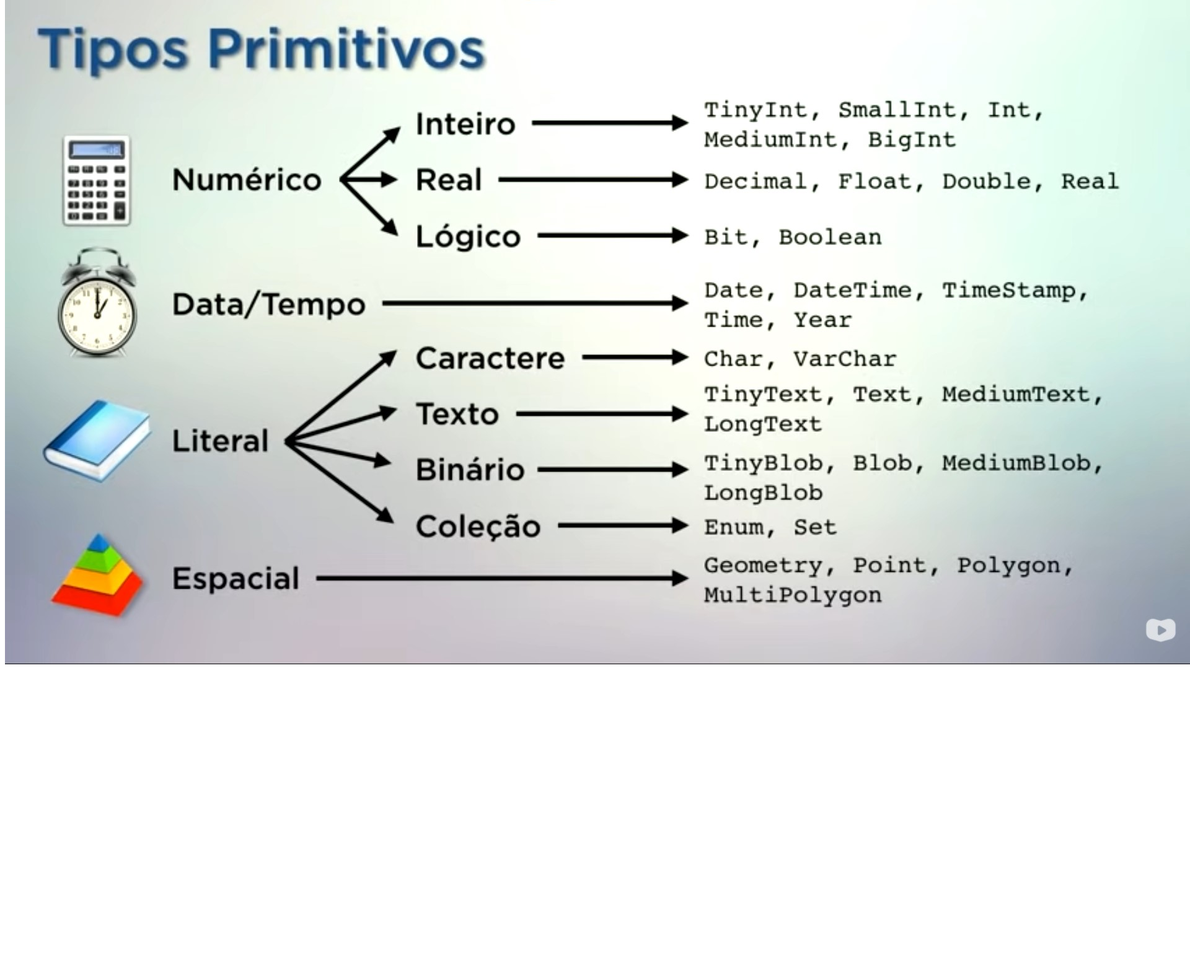
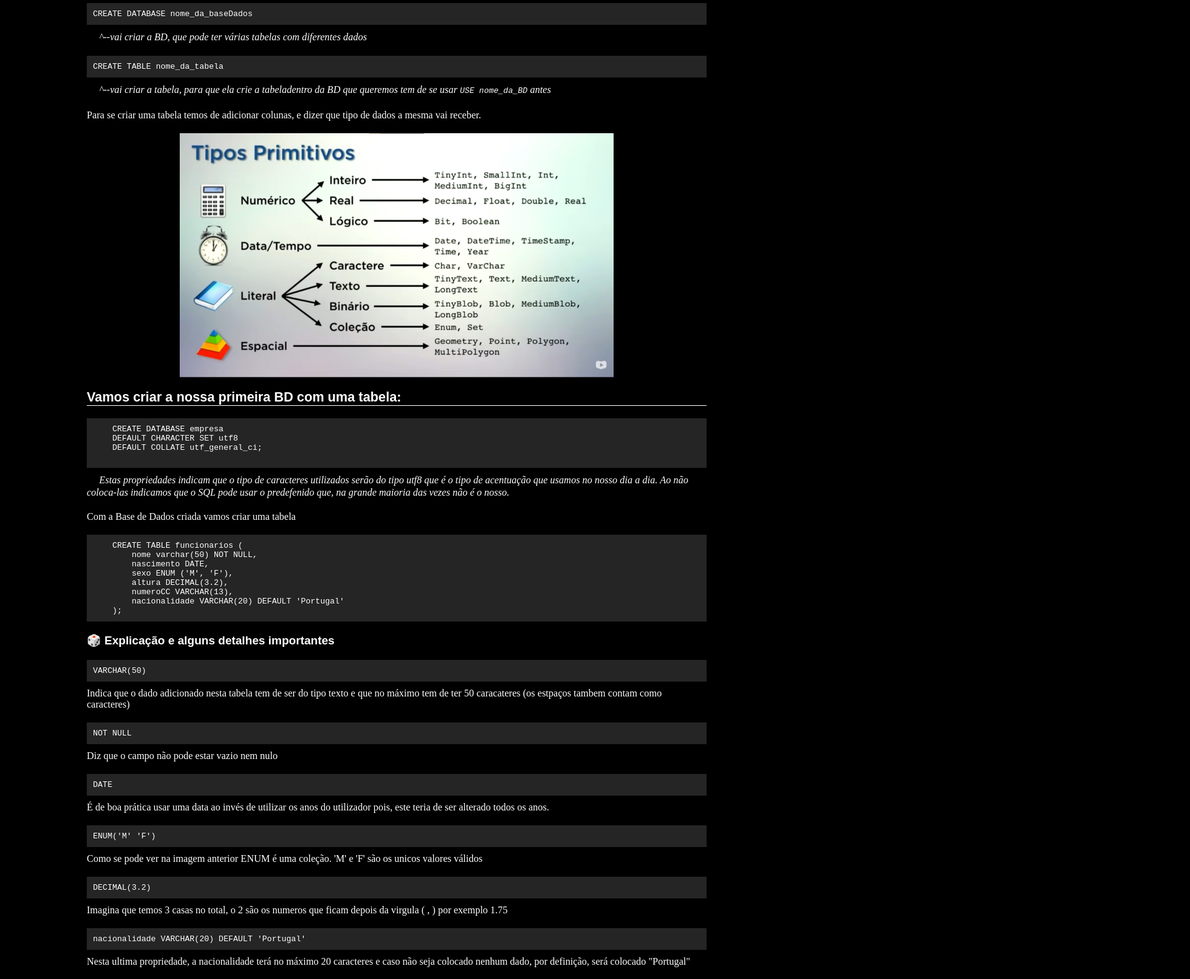
Before and after one commit to jssicapedro/BASES_SQL, a plain HTML site: page introdução.html in a window 1280 px wide. Shown: the part 52-1632 px from the top of the page at 62% size, 1920 px wide, since content can reach past the window. Before the commit the page ends 1132 px from the top, so only its background shows below. Drawn offline with Linux system fonts and the light colour scheme.

Commit message:
introdução ao SQL
CREAÇÃO DE UMA BD COM UMA TABELA E UMA COLUNA COM CHAVE PRIMÁRIA

```diff
--- a/introdução.html
+++ b/introdução.html
@@ -1,10 +1,98 @@
-CREATE DATABASE <nome_da_baseDados>
-^--/*vai criar a BD, que pode ter várias tabelas com diferentes dados*/
+<!DOCTYPE html>
+<html lang="en">
 
+<head>
+    <meta charset="UTF-8">
+    <meta http-equiv="X-UA-Compatible" content="IE=edge">
+    <meta name="viewport" content="width=device-width, initial-scale=1.0">
+    <link rel="stylesheet" href="style.css">
+    <title>SQL</title>
+</head>
 
-CREATE TABLE <nome_da_tabela>
-^--/*vai criar a tabela, para que ela crie a tabeladentro da BD que queremos tem de se usar  USE <nome_da_BD> antes*/
+<body>
+    <main>
+        <h1>SQL</h1>
+        <p>
+        <pre>CREATE DATABASE nome_da_baseDados</pre>
+        <span>^--vai criar a BD, que pode ter várias tabelas com diferentes dados</span>
+        </p>
+        <p>
+        <pre>CREATE TABLE nome_da_tabela</pre>
+        <span>^--vai criar a tabela, para que ela crie a tabeladentro da BD que queremos tem de se usar
+            <code>USE nome_da_BD</code> antes</span>
+        </p>
+        <p>Para se criar uma tabela temos de adicionar colunas, e dizer que tipo de dados a mesma vai receber.</p>
+        <img src="Captura de ecrã 2022-02-15 151118.jpg" alt="tipos de dados sql">
+        <h2>Vamos criar a nossa primeira BD com uma tabela:</h2>
+        <pre>
+    CREATE DATABASE empresa
+    DEFAULT CHARACTER SET utf8
+    DEFAULT COLLATE utf_general_ci;
+        </pre>
+        <p>
+            <span>Estas propriedades indicam que o tipo de caracteres utilizados serão do tipo utf8 que é o tipo de
+                acentuação que usamos no nosso dia a dia. Ao não coloca-las indicamos que o SQL pode usar o predefenido
+                que,
+                na grande maioria das vezes não é o nosso.</span>
+        </p>
+        <p>Com a Base de Dados criada vamos criar uma tabela</p>
+        <pre>
+    CREATE TABLE funcionarios (
+        nome varchar(50) NOT NULL,
+        nascimento DATE,
+        sexo ENUM ('M', 'F'),
+        altura DECIMAL(3.2),
+        numeroCC VARCHAR(13),
+        nacionalidade VARCHAR(20) DEFAULT 'Portugal'
+    );</pre>
+        <h3>&#x1F3B2; Explicação e alguns detalhes importantes</h3>
 
-Para se criar uma tabela temos de adicionar colunas, e dizer que tipo de dados a mesma vai receber.
+        <pre>VARCHAR(50)</pre>
+        <p>Indica que o dado adicionado nesta tabela tem de ser do tipo texto e que no máximo tem de ter 50
+            caracateres (os estpaços tambem contam como caracteres)
+        </p>
 
-<img src="Captura de ecrã 2022-02-15 151118.jpg" alt="tipos de dados sql">
+        <pre>NOT NULL</pre>
+        <p>Diz que o campo não pode estar vazio nem nulo</p>
+
+        <pre>DATE</pre>
+        <p>É de boa prática usar uma data ao invés de utilizar os anos do utilizador pois, este teria de ser alterado todos os anos.</p>
+
+        <pre>ENUM('M' 'F')</pre>
+        <p>Como se pode ver na imagem anterior ENUM é uma coleção. 'M' e 'F' são os unicos valores válidos</p>
+
+        <pre>DECIMAL(3.2)</pre>
+        <p>Imagina que temos 3 casas no total, o 2 são os numeros que ficam depois da virgula ( , ) por exemplo 1.75</p>
+
+        <pre>nacionalidade VARCHAR(20) DEFAULT 'Portugal'</pre>
+        <p>Nesta ultima propriedade, a nacionalidade terá no máximo 20 caracteres e caso não seja colocado nenhum dado, por definição, será colocado "Portugal"</p>
+
+        <h2>Vamos falar de PRIMARY KEY</h2>
+        <p>Com a tabale criada, podemos "cadastrar" inumeras vezes a mesma pessoa, mas isso seria estranho certo? Por isso temos de ter um campo com uma chave primária, um campo com chave primária não se repete. Por exemplo uma pessoa pode ter o mesmo nome que outra mas não pde ter o mesmo número de Cartão de Cidadão (numeroCC), neste caso o numeroCC será a nossa chave primária.</p>
+        <p>Deves criar também uma coluna para o identificador, que se já tens bases em outras linguagens sabes que o identificador por norma é chamado de id.</p>
+        <pre class="cd_anterior">
+    CREATE TABLE funcionarios (
+     <span class="cd_novo">id NOT NULL AUTO_INCREMENT</span>
+        nome varchar(50) NOT NULL,
+        nascimento DATE,
+        sexo ENUM ('M', 'F'),
+        altura DECIMAL(3.2),
+        numeroCC VARCHAR(13),
+        nacionalidade VARCHAR(20) DEFAULT 'Portugal',
+     <span class="cd_novo">PRIMARY key (id)</span>
+    );</pre>
+<p>Caso não consigas adicionar este no elemento usa a linha de código seguinte:</p>
+    <pre>   ALTER TABLE pessoas ADD id INT NOT NULL AUTO_INCREMENT PRIMARY KEY;</pre>
+
+    <h3>&#x1F3B2; Explicação e alguns detalhes importantes</h3>
+    <pre>   AUTO_INCREMENT</pre>
+    <p>Este elemento faz com que seja incrementado um valor a cada "funcionario" automáticamente.</p>
+    <br>
+    <pre>   PRIMARY KEY (id)</pre>
+    <p>Aqui estamos a dizer que a coluna id será a chave primária</p>
+
+    <h2>Adicionar dados á BD</h2>
+    </main>
+</body>
+
+</html>
--- /dev/null
+++ b/style.css
@@ -0,0 +1,64 @@
+*{
+    margin: 0;
+    padding: 0;
+}
+
+body{
+    background-color: black;
+    color: #fff;
+}
+
+main{
+    max-width: 1000px;
+    margin: auto;
+    padding: 0 20px;
+}
+
+h1{
+    text-align: center;
+}
+
+h2{
+    margin: 20px 0;
+    font-size: 16pt;
+    font-family: sans-serif;
+    border-bottom: 1px solid;
+}
+
+h3{
+    margin: 20px 0;
+    font-size: 14pt;
+    font-family: sans-serif;
+}
+
+p, img{
+    margin-bottom: 20px;
+}
+
+img{
+    width: 70%;
+    display: flex;
+    margin: auto;
+}
+
+pre{
+    margin-bottom: 10px;
+    padding: 10px;
+    background-color: #252525;
+    color: #fff;
+}
+
+span{
+    font-style: italic;
+    padding: 20px;
+    line-height: 20px;
+}
+
+.cd_anterior{
+    color: #696969;
+}
+
+.cd_novo{
+    font-style: normal;
+    color: #fff;
+}
```
Also changed, not shown: 1 other file.
